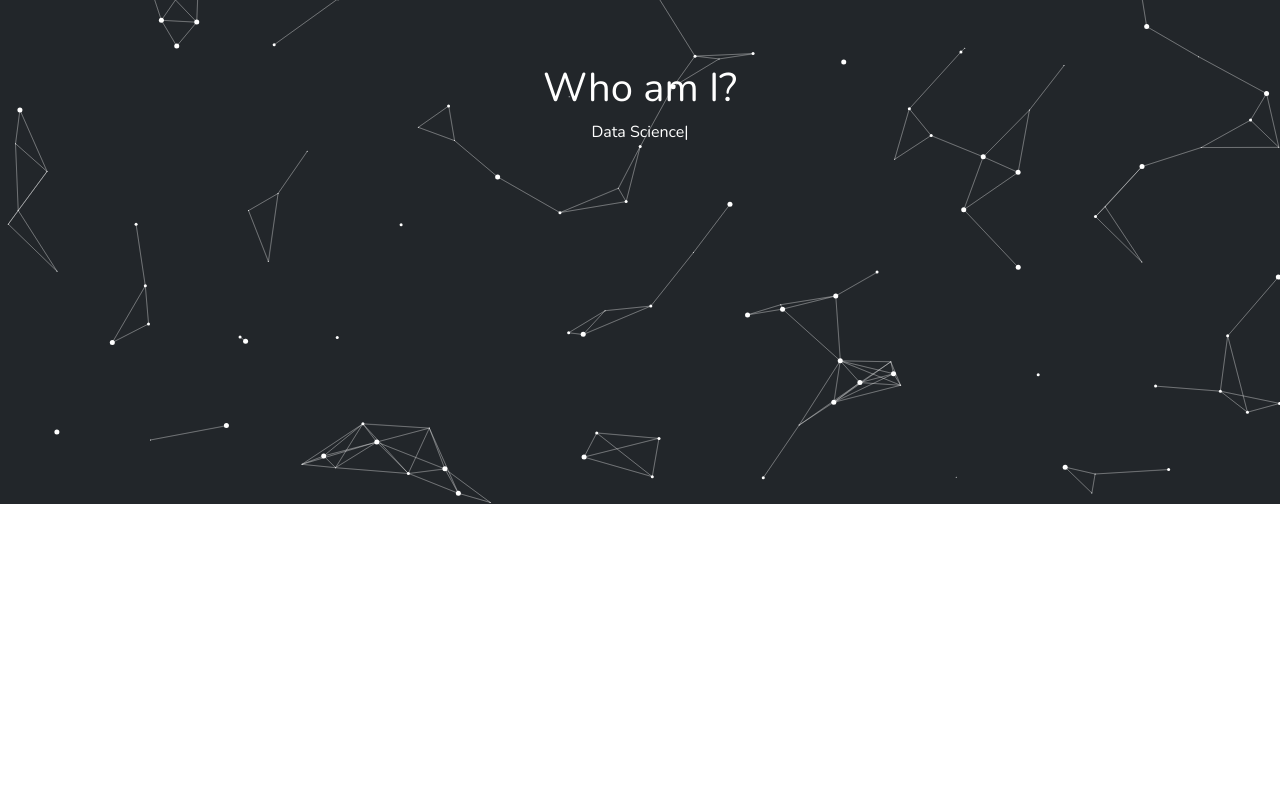
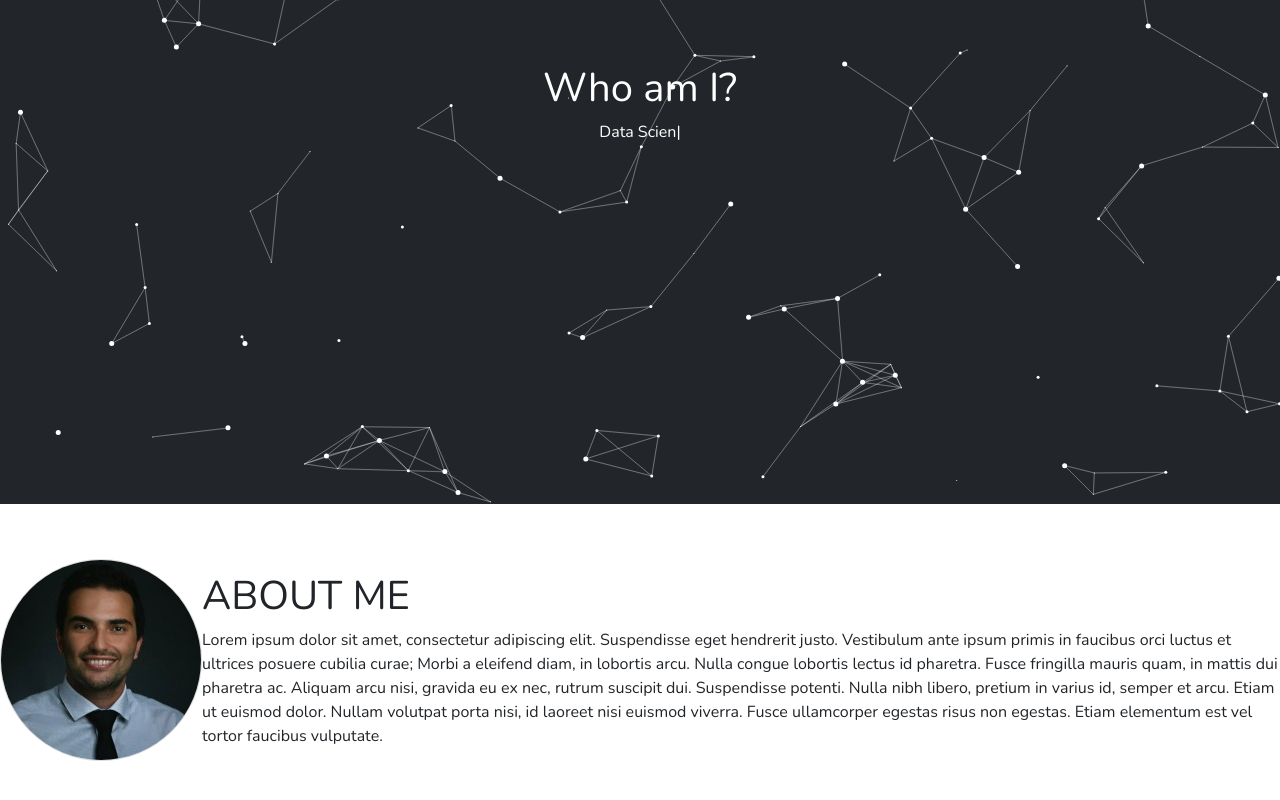
Before and after one commit to Shahabgeravesh/portfoliomain, a React (Create React App) app: page / in a window 1280 px wide. Shown: the part 296-1096 px from the top of the page. Before the commit the page ends 807 px from the top, so only its background shows below. Built offline with nearby package versions, Linux system fonts and the light colour scheme.

Commit message:
added aboutme

```diff
--- a/package.json
+++ b/package.json
@@ -11,6 +11,8 @@
     "react-bootstrap": "^2.2.0",
     "react-dom": "^17.0.2",
     "react-scripts": "5.0.0",
+    "react-tsparticles": "^1.42.1",
+    "react-typed": "^1.2.0",
     "web-vitals": "^2.1.4"
   },
   "scripts": {
--- a/src/App.js
+++ b/src/App.js
@@ -2,6 +2,7 @@ import './App.css';
 import Navigation from './screens/navigationBar/NavigationBar';
 import Particles from './particles';
 import Header from './screens/header/Header';
+import AboutMe from './screens/aboutMe/AboutMe';
 
 function App() {
   return (
@@ -9,6 +10,7 @@ function App() {
       <Navigation />
       <Header />
       <Particles />
+      <AboutMe />
 
 
     </div>
--- /dev/null
+++ b/src/screens/aboutMe/AboutMe.jsx
@@ -0,0 +1,22 @@
+import React from 'react'
+import './aboutMe.css'
+import Avatar from '../../images/Avatar.jpg'
+
+function AboutMe() {
+    return (
+        <div className="about__container" id="about-me">
+            <div>
+                <img src={Avatar} alt="AvatarShahab Avatar" />
+
+            </div>
+            <div>
+                <h1>ABOUT ME</h1>
+                <p>Lorem ipsum dolor sit amet, consectetur adipiscing elit. Suspendisse eget hendrerit justo. Vestibulum ante ipsum primis in faucibus orci luctus et ultrices posuere cubilia curae; Morbi a eleifend diam, in lobortis arcu. Nulla congue lobortis lectus id pharetra. Fusce fringilla mauris quam, in mattis dui pharetra ac. Aliquam arcu nisi, gravida eu ex nec, rutrum suscipit dui. Suspendisse potenti. Nulla nibh libero, pretium in varius id, semper et arcu. Etiam ut euismod dolor. Nullam volutpat porta nisi, id laoreet nisi euismod viverra. Fusce ullamcorper egestas risus non egestas. Etiam elementum est vel tortor faucibus vulputate.</p>
+            </div>
+
+
+        </div>
+    )
+}
+
+export default AboutMe
--- /dev/null
+++ b/src/screens/aboutMe/aboutMe.css
@@ -0,0 +1,41 @@
+.about__container{
+
+    margin: 3rem 0;
+    display:flex;
+    flex-direction: row;
+    justify-content:space-evenly;
+    align-items:center;
+
+
+}
+
+.about__container img{
+border-radius:50%;
+border:0.5px solid rgb(218,218,218);
+margin-bottom:1rem;
+
+
+}
+
+
+
+
+.about__text{
+
+max-width:600px;
+
+}
+
+/*----------------------------------------------------------------Media Queries---------------*/
+
+@media only screen and (max-width:900px) {
+    .about__container{
+        flex-direction:column;
+    }
+}
+
+@media only screen and (max-width:700px) {
+    .about__text{
+       max-width:300px;
+    }
+}
```
Also changed, not shown: src/images/Avatar.jpg (added), 1 other file (tests, documents, lock files or other folders).
